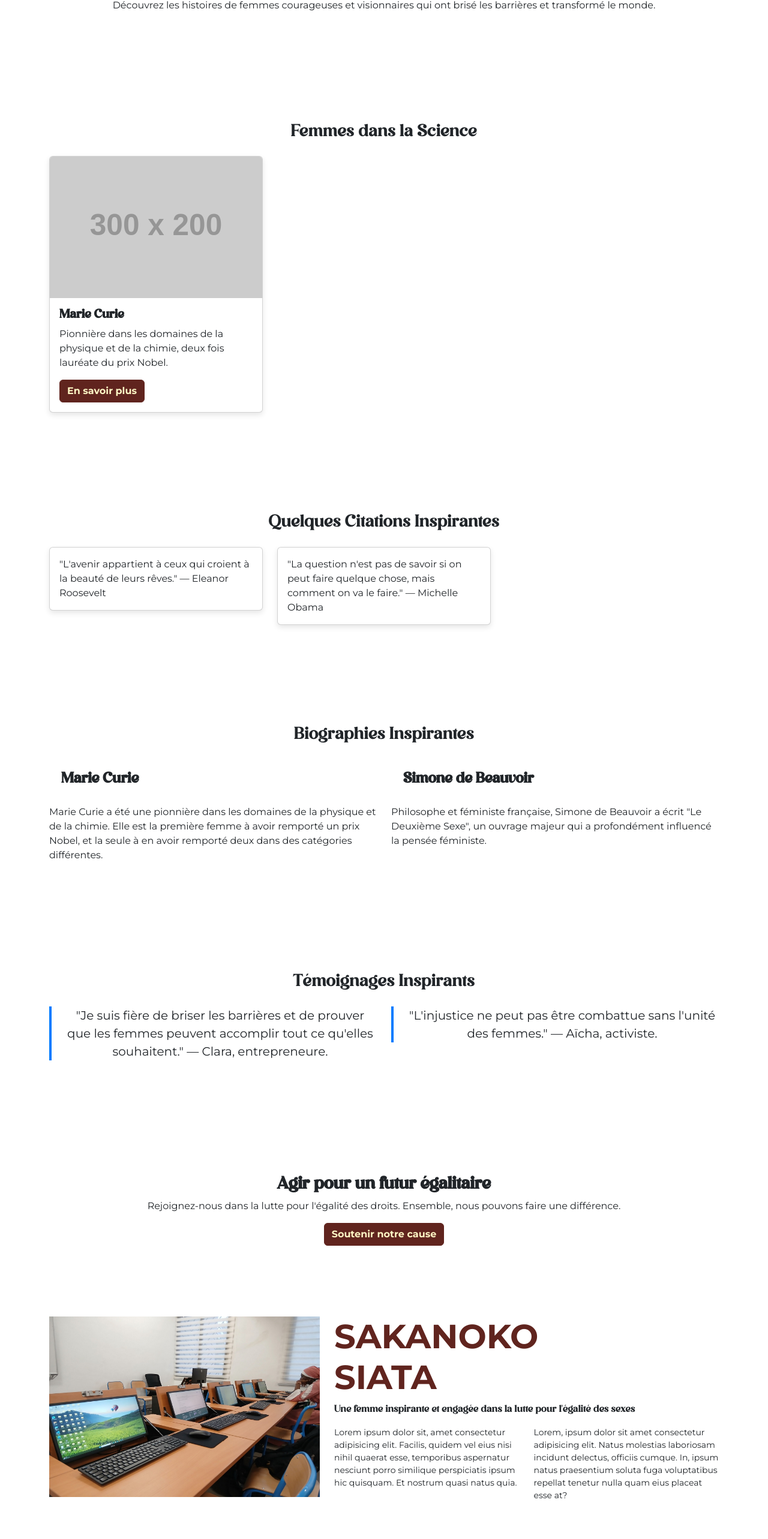
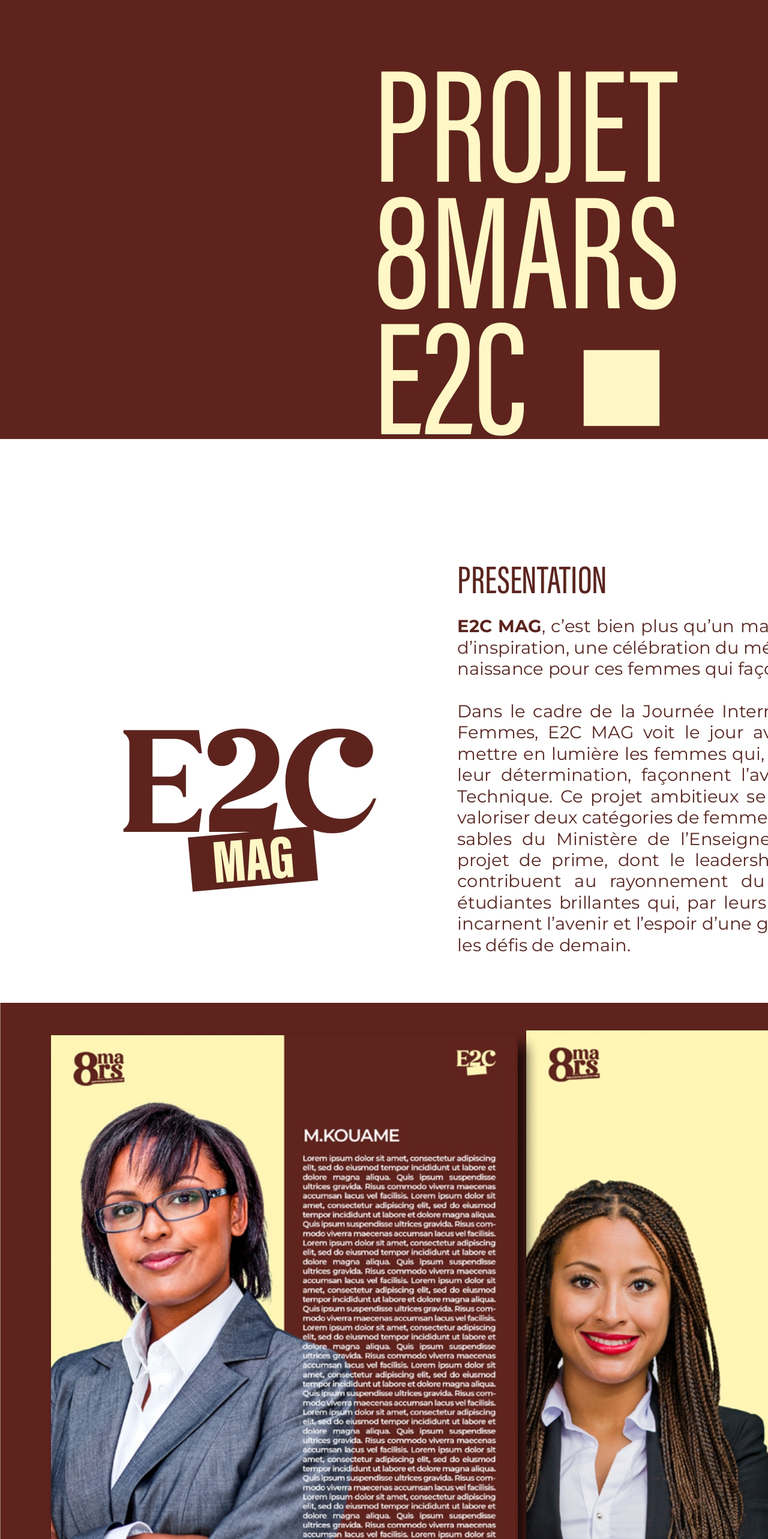
Before and after one commit to Nevrit/Projet-8-Mars, a plain HTML site: page inspiration.html in a window 1280 px wide. Shown: the part 234-2800 px from the top of the page at 60% size. Drawn offline with nearby package versions, Linux system fonts and the light colour scheme; placeholder pictures from the web are drawn by us.

Commit message:
Gestion de la page inspiration

```diff
--- a/inspiration.html
+++ b/inspiration.html
@@ -4,7 +4,7 @@
     <meta charset="UTF-8" />
     <meta name="viewport" content="width=device-width, initial-scale=1.0" />
     <title>Inspiration - Femmes Inspirantes</title>
-    <link rel="shortcut icon" href="./images/favicon-32x32.png">
+    <link rel="shortcut icon" href="./images/favicon-32x32.png" />
     <link
       href="https://cdn.jsdelivr.net/npm/bootstrap@5.3.0-alpha1/dist/css/bootstrap.min.css"
       rel="stylesheet"
@@ -14,11 +14,14 @@
       href="https://fonts.googleapis.com/css2?family=Open+Sans:wght@400;600&display=swap"
       rel="stylesheet"
     />
-    <link rel="stylesheet" href="./fonts/avigea.css">
-    <link rel="preconnect" href="https://fonts.googleapis.com">
-    <link rel="preconnect" href="https://fonts.gstatic.com" crossorigin>
-    <link href="https://fonts.googleapis.com/css2?family=Montserrat:ital,wght@0,100..900;1,100..900&family=Outfit:wght@100..900&display=swap" rel="stylesheet">
-    <link rel="stylesheet" href="./theme.css">
+    <link rel="stylesheet" href="./fonts/avigea.css" />
+    <link rel="preconnect" href="https://fonts.googleapis.com" />
+    <link rel="preconnect" href="https://fonts.gstatic.com" crossorigin />
+    <link
+      href="https://fonts.googleapis.com/css2?family=Montserrat:ital,wght@0,100..900;1,100..900&family=Outfit:wght@100..900&display=swap"
+      rel="stylesheet"
+    />
+    <link rel="stylesheet" href="./theme.css" />
     <style>
       body {
         font-family: "Open Sans", sans-serif;
@@ -43,7 +46,7 @@
   </head>
   <body>
     <!-- Header -->
-    <header style="position: sticky; top: 0; z-index: 1000;">
+    <header style="position: sticky; top: 0; z-index: 1000">
       <nav class="navbar navbar-expand-lg bg-primary">
         <div class="container">
           <a class="navbar-brand" href="index.html">
@@ -72,7 +75,9 @@
                 >
               </li>
               <li class="nav-item">
-                <a class="nav-link active" href="inspiration.html">Inspiration</a>
+                <a class="nav-link active" href="inspiration.html"
+                  >Inspiration</a
+                >
               </li>
               <li class="nav-item">
                 <a class="nav-link" href="education.html">Education</a>
@@ -104,196 +109,62 @@
     </header>
 
     <!-- Introduction Section -->
-    <section class="intro text-center py-5">
-      <div class="container">
-        <h2 class="fw-bold">Célébrons les Femmes Inspirantes</h2>
-        <p>
-          Découvrez les histoires de femmes courageuses et visionnaires qui ont
-          brisé les barrières et transformé le monde.
-        </p>
-      </div>
-    </section>
+    <section
+      class="intro text-center py-5 m-0"
+      style="
+        background-image: url('./images/E2C\ MAG\ GODD[1]_page-0001.jpg');
+        min-height: 900px;
+      "
+    ></section>
 
     <!-- Femmes dans la Science -->
-    <section class="category-science py-5">
-      <div class="container">
-        <h3 class="text-center mb-4">Femmes dans la Science</h3>
-        <div class="row">
-          <div class="col-md-4">
-            <div class="card">
-              <img
-                src="https://via.placeholder.com/300x200"
-                alt="Marie Curie"
-                class="card-img-top"
-              />
-              <div class="card-body">
-                <h5 class="card-title">Marie Curie</h5>
-                <p class="card-text">
-                  Pionnière dans les domaines de la physique et de la chimie,
-                  deux fois lauréate du prix Nobel.
-                </p>
-                <a href="#" class="btn btn-primary">En savoir plus</a>
-              </div>
-            </div>
-          </div>
-          <!-- Autres cartes pour des femmes inspirantes -->
-        </div>
-      </div>
+    <section
+      class="category-science mt-0"
+      style="
+        background-image: url(./images/E2C\ MAG\ GODD[1]_page-0002.jpg);
+        min-height: 900px;
+        background-repeat: no-repeat;
+        background-position: cover;
+      "
+    >
+      <div class="container"></div>
     </section>
 
     <!-- Citations Inspirantes -->
-    <section class="inspirations py-5">
-      <div class="container">
-        <h3 class="text-center mb-4">Quelques Citations Inspirantes</h3>
-        <div class="row">
-          <div class="col-md-4">
-            <div class="card">
-              <div class="card-body">
-                <p class="card-text">
-                  "L'avenir appartient à ceux qui croient à la beauté de leurs
-                  rêves." — Eleanor Roosevelt
-                </p>
-              </div>
-            </div>
-          </div>
-          <div class="col-md-4">
-            <div class="card">
-              <div class="card-body">
-                <p class="card-text">
-                  "La question n'est pas de savoir si on peut faire quelque
-                  chose, mais comment on va le faire." — Michelle Obama
-                </p>
-              </div>
-            </div>
-          </div>
-        </div>
-      </div>
+    <section class="inspirations m-0">
+      <div
+        class="container-fluid"
+        style="
+          background-image: url('./images/E2C\ MAG\ GODD[1]_page-0005.jpg');
+          min-height: 1000px;
+        "
+      ></div>
     </section>
 
-    <!-- Biographies Inspirantes -->
-    <section class="biographies py-5">
-      <div class="container">
-        <h3 class="text-center mb-4">Biographies Inspirantes</h3>
-        <div class="row">
-          <div class="col-md-6">
-            <h4>Marie Curie</h4>
-            <p>
-              Marie Curie a été une pionnière dans les domaines de la physique
-              et de la chimie. Elle est la première femme à avoir remporté un
-              prix Nobel, et la seule à en avoir remporté deux dans des
-              catégories différentes.
-            </p>
-          </div>
-          <div class="col-md-6">
-            <h4>Simone de Beauvoir</h4>
-            <p>
-              Philosophe et féministe française, Simone de Beauvoir a écrit "Le
-              Deuxième Sexe", un ouvrage majeur qui a profondément influencé la
-              pensée féministe.
-            </p>
-          </div>
-        </div>
-      </div>
+    <section class="inspirations m-0">
+      <div
+        class="container-fluid"
+        style="
+          background-image: url('./images/E2C\ MAG\ GODD[1]_page-0008.jpg');
+          min-height: 1000px;
+        "
+      ></div>
     </section>
 
-    <!-- Témoignages Inspirants -->
-    <section class="testimonials py-5">
-      <div class="container">
-        <h3 class="text-center mb-4">Témoignages Inspirants</h3>
-        <div class="row">
-          <div class="col-md-6">
-            <div class="blockquote text-center">
-              <p class="mb-4">
-                "Je suis fière de briser les barrières et de prouver que les
-                femmes peuvent accomplir tout ce qu'elles souhaitent." — Clara,
-                entrepreneure.
-              </p>
-            </div>
-          </div>
-          <div class="col-md-6">
-            <div class="blockquote text-center">
-              <p class="mb-4">
-                "L'injustice ne peut pas être combattue sans l'unité des
-                femmes." — Aïcha, activiste.
-              </p>
-            </div>
-          </div>
-        </div>
-      </div>
-    </section>
-
-    <!-- Appel à l'Action -->
-    <section class="cta py-5 text-center">
-      <div class="container">
-        <h3 class="fw-bold">Agir pour un futur égalitaire</h3>
-        <p>
-          Rejoignez-nous dans la lutte pour l'égalité des droits. Ensemble, nous
-          pouvons faire une différence.
-        </p>
-        <a href="#" class="btn btn-primary">Soutenir notre cause</a>
-      </div>
-    </section>
-
-    <section class="section-inspi">
-      <div class="container">
-        <div class="row">
-          <div class="col-12 col-md-5 pb-3">
-            <img class="img-fluid" src="./images/salleInfo.jpg" alt="">
-          </div>
-          <div class="col-12 col-md-7">
-            <h3 class="display-4">
-              <span>SAKANOKO</span>
-              <span>SIATA</span>
-            </h3>
-            <div class="section-inspi-indic pb-3">
-              Une femme inspirante et engagée dans la lutte pour l'égalité des sexes
-            </div>
-            <div class="section-inspi-content row small">
-              <div class="section-inspi-content-side col-12 col-md-6 pb-3 pb-md-0">
-                Lorem ipsum dolor sit, amet consectetur adipisicing elit. Facilis, quidem vel eius nisi nihil quaerat esse, temporibus aspernatur nesciunt porro similique perspiciatis ipsum hic quisquam. Et nostrum quasi natus quia.
-              </div>
-              <div class="section-inspi-content-side col-12 col-md-6">
-                Lorem, ipsum dolor sit amet consectetur adipisicing elit. Natus molestias laboriosam incidunt delectus, officiis cumque. In, ipsum natus praesentium soluta fuga voluptatibus repellat tenetur nulla quam eius placeat esse at?
-              </div>
-            </div>
-          </div>
-        </div>
-      </div>
-    </section>
-
-    <section class="section-inspi">
-      <div class="container">
-        <div class="row flex-md-row flex-column-reverse">
-          <div class="col-12 col-md-7">
-            <h3 class="display-4 text-end">
-              <span>SAKANOKO</span>
-              <span>SIATA</span>
-            </h3>
-            <div class="section-inspi-indic pb-3 text-end">
-              Une femme inspirante et engagée dans la lutte pour l'égalité des sexes
-            </div>
-            <div class="section-inspi-content row small">
-              <div class="section-inspi-content-side col-12 col-md-6 pb-3 pb-md-0">
-                Lorem ipsum dolor sit, amet consectetur adipisicing elit. Facilis, quidem vel eius nisi nihil quaerat esse, temporibus aspernatur nesciunt porro similique perspiciatis ipsum hic quisquam. Et nostrum quasi natus quia.
-              </div>
-              <div class="section-inspi-content-side col-12 col-md-6">
-                Lorem, ipsum dolor sit amet consectetur adipisicing elit. Natus molestias laboriosam incidunt delectus, officiis cumque. In, ipsum natus praesentium soluta fuga voluptatibus repellat tenetur nulla quam eius placeat esse at?
-              </div>
-            </div>
-          </div>
-          <div class="col-12 col-md-5 pb-3">
-            <img class="img-fluid" src="./images/pAmbiance.jpg" alt="">
-          </div>
-        </div>
-      </div>
-    </section>
-
-    <footer class="bg-primary text-secondary pt-5 pb-4">
+    <footer class="bg-primary text-secondary pt-5 pb-4" data-aos="fade-up">
       <div class="container text-center text-md-start">
         <div class="row">
           <!-- À propos -->
           <div class="col-md-3 col-lg-3 col-xl-3 mx-auto mb-4">
             <h5 class="text-uppercase fw-bold">À Propos</h5>
+            <hr
+              class="mb-4 mt-0 d-inline-block mx-auto"
+              style="width: 60px; background-color: #007bff; height: 2px"
+            />
+            <p>
+              Un site dédié aux femmes inspirantes qui ont changé le monde.
+              Découvrez leurs histoires et trouvez l'inspiration.
+            </p>
             <hr
               class="mb-4 mt-0 d-inline-block mx-auto"
               style="width: 60px; background-color: #007bff; height: 2px"
@@ -311,12 +182,20 @@
               class="mb-4 mt-0 d-inline-block mx-auto"
               style="width: 60px; background-color: #007bff; height: 2px"
             />
+            <hr
+              class="mb-4 mt-0 d-inline-block mx-auto"
+              style="width: 60px; background-color: #007bff; height: 2px"
+            />
             <ul class="list-unstyled">
               <li>
-                <a href="#" class="text-secondary text-decoration-none">Accueil</a>
+                <a href="#" class="text-secondary text-decoration-none"
+                  >Accueil</a
+                >
               </li>
               <li>
-                <a href="#" class="text-secondary text-secondary text-decoration-none"
+                <a
+                  href="#"
+                  class="text-secondary text-secondary text-decoration-none"
                   >Inspirations</a
                 >
               </li>
@@ -324,7 +203,9 @@
                 <a href="#" class="text-secondary text-decoration-none">Blog</a>
               </li>
               <li>
-                <a href="#" class="text-secondary text-decoration-none">Contact</a>
+                <a href="#" class="text-secondary text-decoration-none"
+                  >Contact</a
+                >
               </li>
             </ul>
           </div>
@@ -337,16 +218,24 @@
               style="width: 60px; background-color: #007bff; height: 2px"
             />
             <br />
-            <a href="#" class="btn btn-outline-light text-secondary btn-floating m-1"
+            <a
+              href="#"
+              class="btn btn-outline-light text-secondary btn-floating m-1"
               ><i class="bi bi-facebook"></i
             ></a>
-            <a href="#" class="btn btn-outline-light text-secondary btn-floating m-1"
+            <a
+              href="#"
+              class="btn btn-outline-light text-secondary btn-floating m-1"
               ><i class="bi bi-twitter-x"></i
             ></a>
-            <a href="#" class="btn btn-outline-light text-secondary btn-floating m-1"
+            <a
+              href="#"
+              class="btn btn-outline-light text-secondary btn-floating m-1"
               ><i class="bi bi-instagram"></i
             ></a>
-            <a href="#" class="btn btn-outline-light text-secondary btn-floating m-1"
+            <a
+              href="#"
+              class="btn btn-outline-light text-secondary btn-floating m-1"
               ><i class="bi bi-linkedin"></i
             ></a>
           </div>
@@ -354,6 +243,10 @@
           <!-- Contact -->
           <div class="col-md-4 col-lg-3 col-xl-3 mx-auto mb-md-0 mb-4">
             <h5 class="text-uppercase fw-bold">Contact</h5>
+            <hr
+              class="mb-4 mt-0 d-inline-block mx-auto"
+              style="width: 60px; background-color: #007bff; height: 2px"
+            />
             <hr
               class="mb-4 mt-0 d-inline-block mx-auto"
               style="width: 60px; background-color: #007bff; height: 2px"
```
Also changed, not shown: images/E2C MAG GODD[1]_page-0001.jpg (added), images/E2C MAG GODD[1]_page-0002.jpg (added), images/E2C MAG GODD[1]_page-0003.jpg (added), images/E2C MAG GODD[1]_page-0005.jpg (added), 1 other file.
